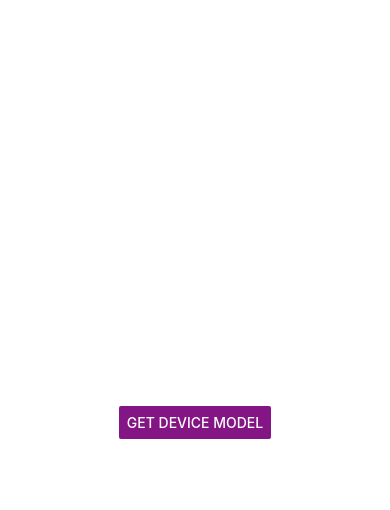
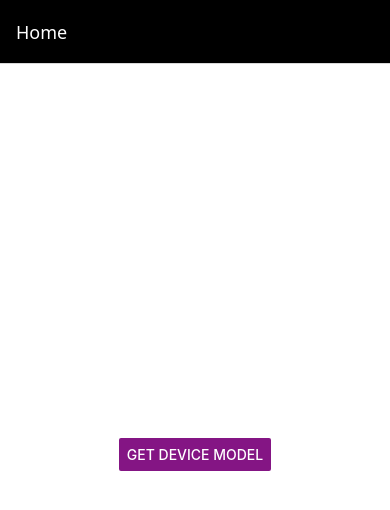
Before and after one commit to houlasovansela18/PosSystem, a React Native app: screen / in a window 390 px wide. Shown: the top 510 px of the page. Built offline with nearby package versions, Linux system fonts and the light colour scheme.

Commit message:
add react navigation

```diff
--- a/App.tsx
+++ b/App.tsx
@@ -1,14 +1,26 @@
 import React from 'react';
-import {
-  Button,
-  NativeModules,
-  SafeAreaView,
-  useColorScheme,
-} from 'react-native';
-import useAppStyle from './src/styles/app-style';
+
 import { __debug__, __appname__ } from './src/configs/app-utils';
+import { createStaticNavigation } from '@react-navigation/native';
+import { createNativeStackNavigator } from '@react-navigation/native-stack';
+import { useColorScheme } from 'react-native';
 
-const { SunmiModule } = NativeModules;
+import HomeScreen from './src/screens/home';
+
+const RootStack = createNativeStackNavigator({
+  initialRouteName: 'Home',
+  screenOptions: {
+    headerStyle: { backgroundColor: 'black' },
+    headerTitleStyle: { color: 'white' },
+  },
+  screens: {
+    Home: {
+      screen: HomeScreen,
+    },
+  },
+});
+
+const Navigation = createStaticNavigation(RootStack);
 
 function App(): React.JSX.Element {
   const sysColorScheme = useColorScheme();
@@ -16,31 +28,7 @@ function App(): React.JSX.Element {
     console.debug('application-name:', __appname__);
     console.debug('color-scheme:', sysColorScheme);
   }
-  const style = useAppStyle();
-  const handleOnPressed = () => {
-    SunmiModule.initPrinter();
-    SunmiModule.printBitmap(
-      'https://chatgpt.com/images/chatgpt-icon-144x144.png',
-    );
-  };
-  return (
-    <SafeAreaView
-      style={[
-        style.flex1,
-        style.displayFlex,
-        style.backgroundColorPrimary,
-        style.paddingVertical8,
-        style.alignItemsCenter,
-        style.justifyContentCenter,
-      ]}>
-      <Button
-        title="Get device model"
-        color="#841584"
-        accessibilityLabel="Learn more about this purple button"
-        onPress={handleOnPressed}
-      />
-    </SafeAreaView>
-  );
+  return <Navigation />;
 }
 
 export default App;
--- /dev/null
+++ b/src/screens/home.tsx
@@ -0,0 +1,33 @@
+import React from 'react';
+import { Button, SafeAreaView, NativeModules } from 'react-native';
+import useAppStyle from '../styles/app-style';
+
+const { SunmiModule } = NativeModules;
+
+export default function HomeScreen() {
+  const style = useAppStyle();
+  const handleOnPressed = () => {
+    SunmiModule.initPrinter();
+    SunmiModule.printBitmap(
+      'https://chatgpt.com/images/chatgpt-icon-144x144.png',
+    );
+  };
+  return (
+    <SafeAreaView
+      style={[
+        style.flex1,
+        style.displayFlex,
+        style.backgroundColorPrimary,
+        style.paddingVertical8,
+        style.alignItemsCenter,
+        style.justifyContentCenter,
+      ]}>
+      <Button
+        title="Get device model"
+        color="#841584"
+        accessibilityLabel="Learn more about this purple button"
+        onPress={handleOnPressed}
+      />
+    </SafeAreaView>
+  );
+}
```
Also changed, not shown: package.json (+9 -2 lines), 4 other files (tests, documents, lock files or other folders).
